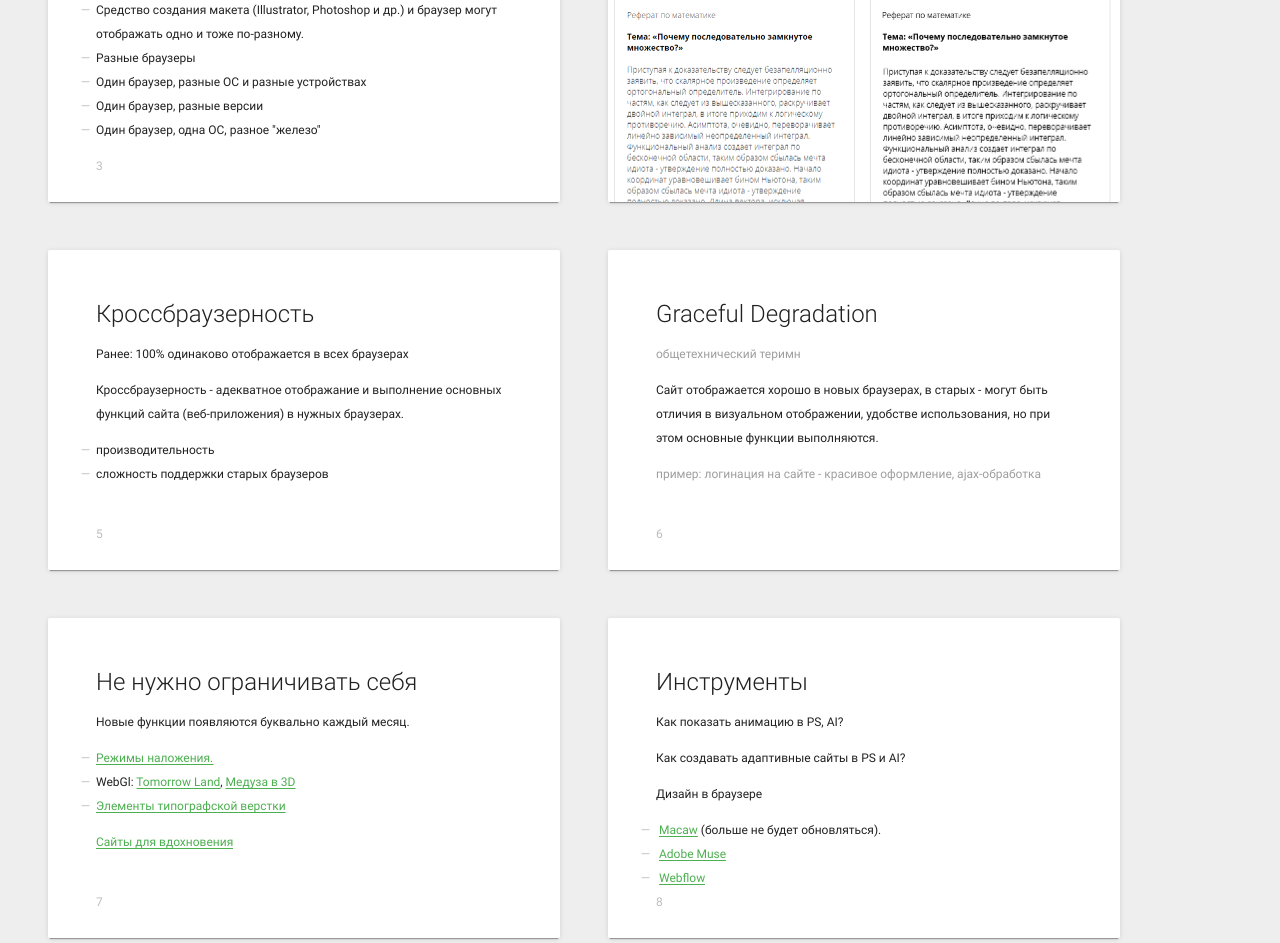
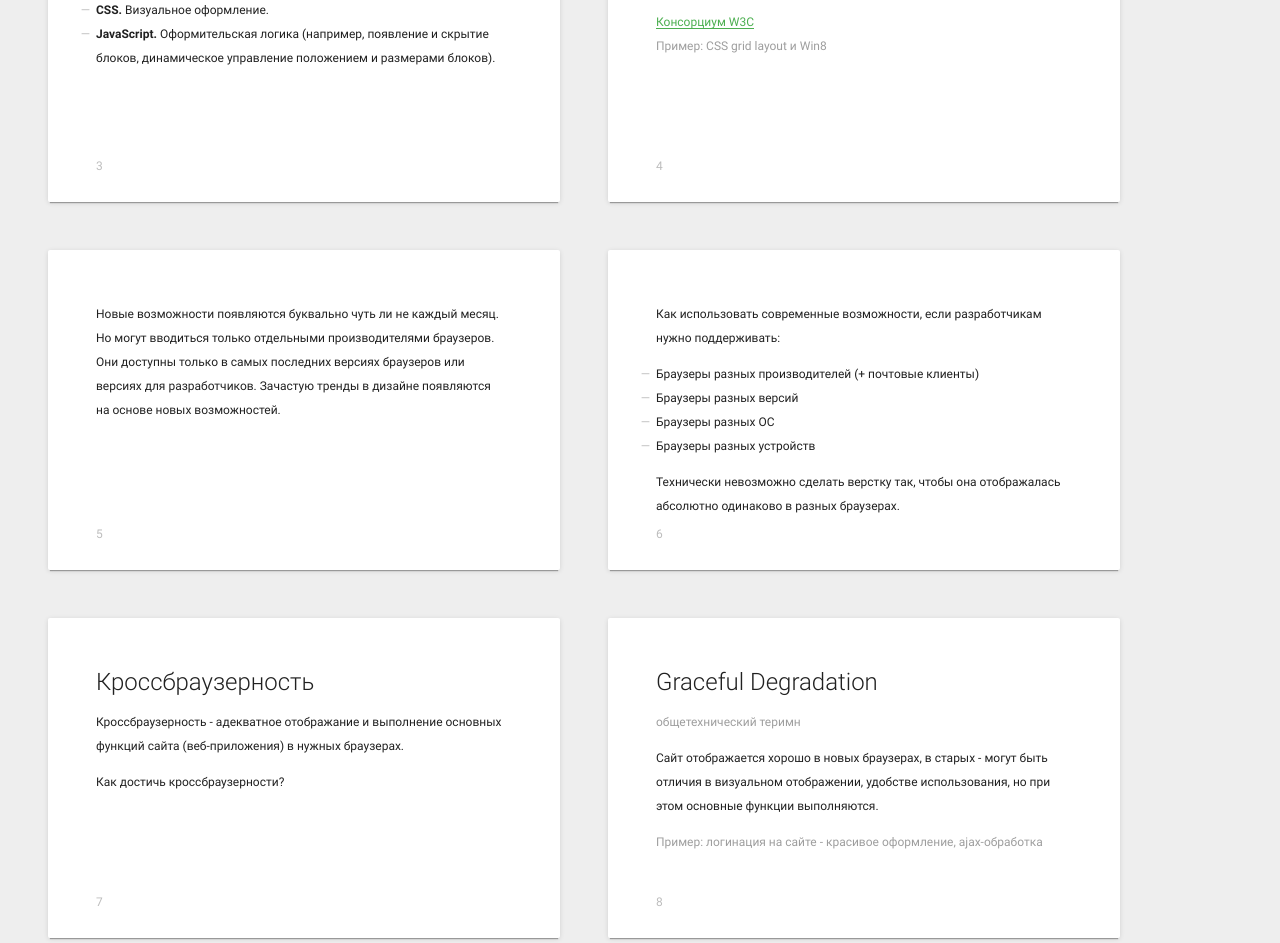
Before and after one commit to monochromer/markup-for-design, a plain HTML site: page index.html in a window 1280 px wide. Shown: the part 726-1669 px from the top of the page. Drawn offline with Linux system fonts and the light colour scheme.

Commit message:
правки в тексте

```diff
--- a/index.html
+++ b/index.html
@@ -22,109 +22,73 @@
 
 	<section class="slide">
 		<h2>Что такое верстка?</h2>
-		<p>Процесс компоновки элементов веб-страниц посредством HTML и стилизации с помощью CSS. Чаще по графическому макету.</p>
-		<p class="next">В теории довольно просто - смотрим в макете цвета, шрифты, замеряем отступы, нарезаем картинки. Переносим в HTML/CSS.</p>
-		<p class="next">Но есть несколько моментов.</p>
+		<p>Верстка - процесс компоновки веб-страниц посредством HTML и стилизации с помощью CSS. Как правило, на основе графического макета.</p>
 	</section>
 
 	<section class="slide">
-		<h2>Почему не 100%-ное соответствие макету</h2>
+		<h2>Что делает верстальщик?</h2>
 		<ul>
-			<li>Средство создания макета (Illustrator, Photoshop и др.) и браузер могут отображать одно и тоже по-разному.</li>
-			<li>Разные браузеры</li>
-			<li>Один браузер, разные ОС и разные устройствах</li>
-			<li>Один браузер, разные версии</li>
-			<li>Один браузер, одна ОС, разное "железо"</li>
+			<li><b>HTML.</b> Разметка (создание структуры) и контент.</li>
+			<li><b>CSS.</b> Визуальное оформление.</li>
+			<li><b>JavaScript.</b> Оформительская логика (например, появление и скрытие блоков, динамическое
+управление положением и размерами блоков).</li>
 		</ul>
 	</section>
 
-	<section class="slide white">
-		<style>
-			.slide .compate-table {
-				width: 100%;
-				height: 100%;
-				border: 0;
-				border-collapse: collapse;
-			}
+	<section class="slide">
+		<h2>Возможности верстки</h2>
+		<p>Процесс стандартизации -- Производители браузеров -- Разработчики</p>
+		<div><a href="https://www.w3.org/">Консорциум W3C</a></div>
+		<p class="note">Пример: CSS grid layout и Win8</p>
+	</section>
 
-				.slide .compate-table th,
-				.slide .compate-table td {
-					text-align: center;
-					padding: 0 !important;
-					border: 0;
-					background: none !important;
-				}
+	<section class="slide">
+		<p>Новые возможности появляются буквально чуть ли не каждый месяц. Но могут вводиться только отдельными производителями браузеров. Они доступны только в самых последних версиях браузеров или версиях для разработчиков. Зачастую тренды в дизайне появляются на основе новых возможностей.</p>
+	</section>
 
-				.slide .compate-table img {
-					position: relative;
-					width: auto;
-					max-height: 100%;
-				}
-		</style>
-		<table class="compate-table">
-			<caption>Пример рендеринга шрифта</caption>
-			<tbody>
-				<tr>
-					<th>Chrome</th>
-					<th>AI</th>
-				</tr>
-				<tr>
-					<td><img src="pictures/font-web.png" alt=""></td>
-					<td><img src="pictures/font-ai.png" alt="" style="top: -10px"></td>
-				</tr>
-			</tbody>
-		</table>
+	<section class="slide">
+		<p>Как использовать современные возможности, если разработчикам нужно поддерживать:</p>
+		<ul>
+			<li>Браузеры разных производителей (+ почтовые клиенты)</li>
+			<li>Браузеры разных версий</li>
+			<li>Браузеры разных ОС</li>
+			<li>Браузеры разных устройств</li>
+		</ul>
+		<p>Технически невозможно сделать верстку так, чтобы она отображалась абсолютно одинаково в разных браузерах.</p>
 	</section>
 
 	<section class="slide">
 		<h2>Кроссбраузерность</h2>
-		<p>Ранее: 100% одинаково отображается в всех браузерах</p>
-		<p clas="next">Кроссбраузерность - адекватное отображание и выполнение основных функций сайта (веб-приложения) в нужных браузерах.</p>
-		<ul class="next">
-			<li>производительность</li>
-			<li>сложность поддержки старых браузеров</li>
-		</ul>
+		<p>Кроссбраузерность - адекватное отображание и выполнение основных функций сайта (веб-приложения) в нужных браузерах.</p>
+		<p class="next">Как достичь кроссбраузерности?</p>
 	</section>
 
 	<section class="slide">
 		<h2>Graceful Degradation</h2>
 		<p class="note">общетехнический теримн</p>
 		<p>Сайт отображается хорошо в новых браузерах, в старых - могут быть отличия в визуальном отображении, удобстве использования, но при этом основные функции выполняются.</p>
-		<p class="note">пример: логинация на сайте - красивое оформление, ajax-обработка</p>
+		<p class="note">Пример: логинация на сайте - красивое оформление, ajax-обработка</p>
 	</section>
 
 	<section class="slide">
-		<h2>Не нужно ограничивать себя</h2>
-		<p>Новые функции появляются буквально каждый месяц.</p>
+		<p>Для новых браузеров используем нужную фичу.</p>
+		<p>Для старых - fallback, т.е. предусмотреть, как будет выглядеть страница при отсутствии возможностей.</p>
+	</section>
+
+	<section class="slide">
+		<p>Для веб-приложений по-максимуму использовать уже существующие и зарекомендовавшие себя паттерны и контролы.</p>
+		<p>Для креативных сайтов можно использовать новые фичи, пренебрегая старыми браузерами.</p>
 		<ul>
-			<li><a href="http://2015.xoxofest.com">Режимы наложения.</a></li>
-			<li>WebGl: <a href="http://takemetotomorrowland.com/">Tomorrow Land</a>, <a href="https://jayweeks.com/medusae/">Медуза в 3D</a></li>
-			<li><a href="http://webplatform.adobe.com/Demo-for-Alice-s-Adventures-in-Wonderland/">Элементы типографской верстки</a></li>
+			<li><a href="http://2015.xoxofest.com/">Режимы наложения</a></li>
+			<li>WebGL. <a href="http://takemetotomorrowland.com">Tomorrow Land</a>, <a href="https://jayweeks.com/medusae/">Медуза в 3D</a></li>
+			<li><a href="http://webplatform.adobe.com/Demo-for-Alice-s-Adventures-in-Wonderland">Элементы типографской верстки</a></li>
 		</ul>
 		<div><a href="https://github.com/monochromer/front-guides/blob/master/inspiration.md">Сайты для вдохновения</a></div>
 	</section>
 
-	<section class="slide">
-		<h2>Инструменты</h2>
-		<p>Как показать анимацию в PS, AI?</p>
-		<p>Как создавать адаптивные сайты в PS и AI?</p>
-		<p>Дизайн в браузере</p>
-		<ul>
-			<li>
-				<a href="http://macaw.co/">Macaw</a> <span>(больше не будет обновляться).</span>
-			</li>
-			<li>
-				<a href="http://www.adobe.com/ru/products/muse.html">Adobe Muse</a>
-			</li>
-			<li>
-				<a href="https://webflow.com/">Webflow</a>
-			</li>
-		</ul>
-	</section>
-
 
 	<section class="slide white">
-		<h2>Как взаимодействовать дизайнерам и верстальщикам (технологам, разработчикам)</h2>
+		<h2>Должен ли дизайнер уметь верстать (программировать)?</h2>
 	</section>
 
 	<section class="slide white">
@@ -158,11 +122,11 @@
 	</section>
 
 	<section class="slide white">
-		<h2>Зачем дизайнеру технические знания?</h2>
+		<h2>Ресурсы для изучения HTML/CSS/JavaScript</h2>
 		<ul>
 			<li><a href="https://htmlacademy.ru">HTMLacademy</a></li>
 			<li><a href="http://htmlbook.ru/">HTMLbook</a>, <a href="https://webref.ru/">WebRef</a></li>
-			<li><a href="http://learn.javascript.ru">learn.javascript.ru</a></li>
+			<li><a href="http://learn.javascript.ru">И.Кантор. Современный учебник JavaScript</a></li>
 		</ul>
 	</section>
 
@@ -207,10 +171,10 @@
 		<p>На подавляющем большинстве дисплеев очень мало «пикселей на дюйм», такое изменение нередко приводит к грустным эффектам: размытие символов, изменение их визуальной плотности. Некроссбраузерное отображение для некоторых шрифтов.</p>
 	</section>
 
-	<section class="slide">
+	<!-- <section class="slide">
 		<h2>Изменение цвета объектов или текста при помощи прозрачности</h2>
 		<p>Плохо, так как технологически мы стараемся избегать прозрачности — много полупрозрачных объектов могут вызвать проблемы быстродействия страницы.</p>
-	</section>
+	</section> -->
 
 	<section class="slide">
 		<h2>Набор текстовых блоков КАПСОМ вместо использования «All Caps»</h2>
@@ -266,7 +230,12 @@
 	</section>
 
 	<section class="slide white">
-		<h2>Что еще почитать/посмотреть по SVG</h2>
+		<p>Думайте о переполнении блоков текстом и/или дочерними блоками</p>
+	</section>
+
+
+	<section class="slide white">
+		<h2>Ссылки</h2>
 		<ul>
 			<li><a href="http://designmodo.com/pixel-perfect-illustrator/">Tips and Tricks to Design with Pixel Perfection in Adobe Illustrator</a></li>
 			<li><a href="https://habrahabr.ru/company/htmlacademy/blog/257039/">Что дизайнеру нужно знать о SVG: за и против.</a></li>
@@ -281,7 +250,6 @@
 			<li><a href="https://github.com/nicothin/web-design">Николай Громов. О чём должен помнить веб-дизайнер</a></li>
 			<li><a href="https://vc.ru/p/14-design-to-code">Мария Терешкова. 14 советов дизайнеру: Как подготовить макет для верстки</a></li>
 			<li><a href="https://medium.com/@sergeyminkin/psd-8c4073155f7d#.ukwurmxee">Сергей Минкин. Коллективный .PSD</a></li>
-
 		</ul>
 	</section>
 
@@ -333,19 +301,21 @@
 		</ul>
 	</section>
 
-	<section class="slide">
+	<section class="slide white">
 		<h2>Адаптивность</h2>
 		<ul>
 			<li class="next">Выбор 2-3 брейкпойнтов.</li>
 			<li class="next">Bootstrap-брейкпойнты: <b>768</b>, <b>992</b>, <b>1200</b> пикселей. Можно добавить еще <b>320</b> и <b>480</b>.</li>
 			<li class="next">Сделав макет в ширине 768, Вы показали то, как макет выглядит от 768 до следующего брейкпойнта в большую сторону (скажем, 992).</li>
-			<li class="next">Подход: контент должен определять breakpoint'ы.</li>
+			<li class="next">Подход "Content First": контент должен определять breakpoint'ы.</li>
+			<li class="next">Избегать изменение функциональности. Лучше - только структурная перестройка</li>
 			<li class="next"><a href="https://github.com/derbyjs-group-ru/talk/wiki/Требования-к-PSD-макетам-для-отзывчивого-дизайна">Требования к макетам для отзывчивого дизайна</a></li>
 		</ul>
 	</section>
 
 	<section class="slide">
-		<h2>Как создавать адаптивные сайты в PS и AI?</h2>
+		<h2>Инструменты</h2>
+		<h3>Как создавать адаптивные сайты, анимацию в PS и AI?</h3>
 		<h3>Дизайн в браузере</h3>
 		<ul>
 			<li>
@@ -392,6 +362,10 @@
 		</ul>
 	</section>
 
+	<section class="slide">
+		<h2 class="shout" style="text-align:center" >Спасибо!!!</h2>
+	</section>
+
 	<div class="progress"></div>
 
 	<script src="scripts/shower.min.js"></script>
```
